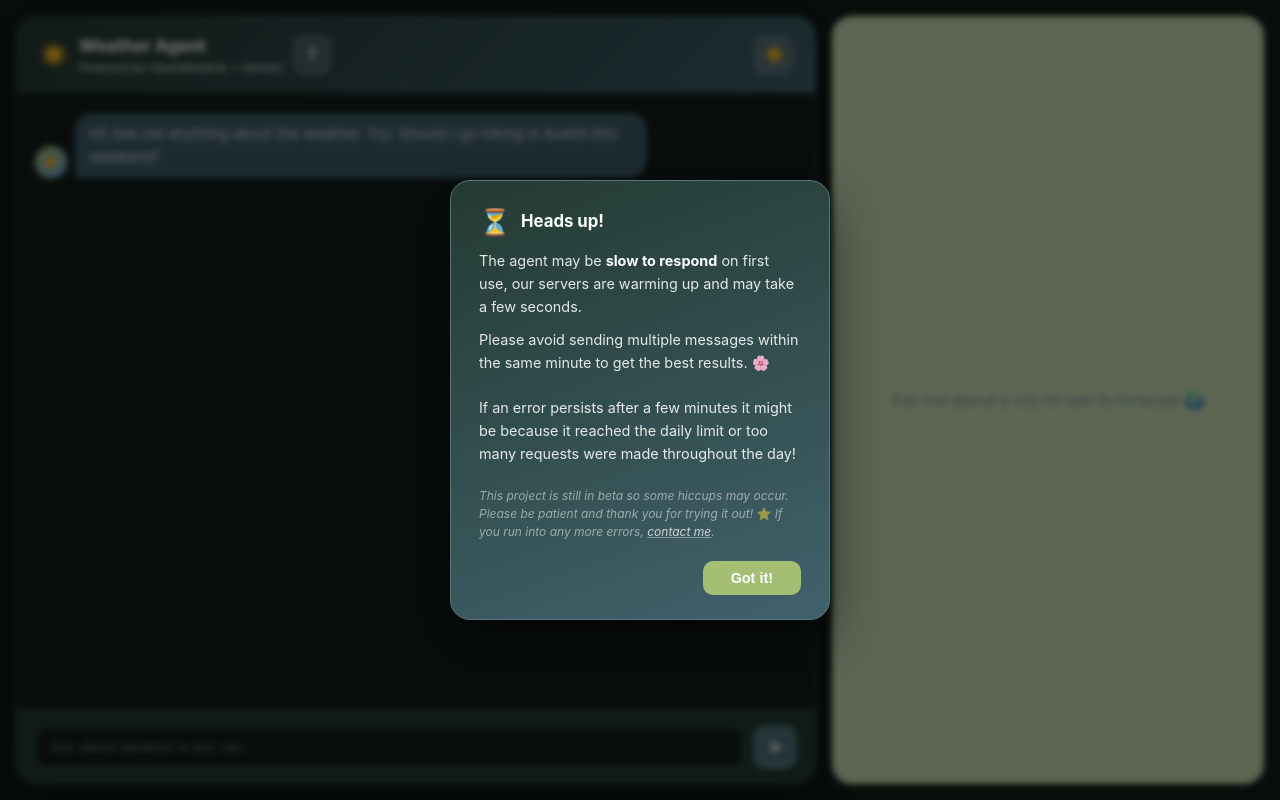
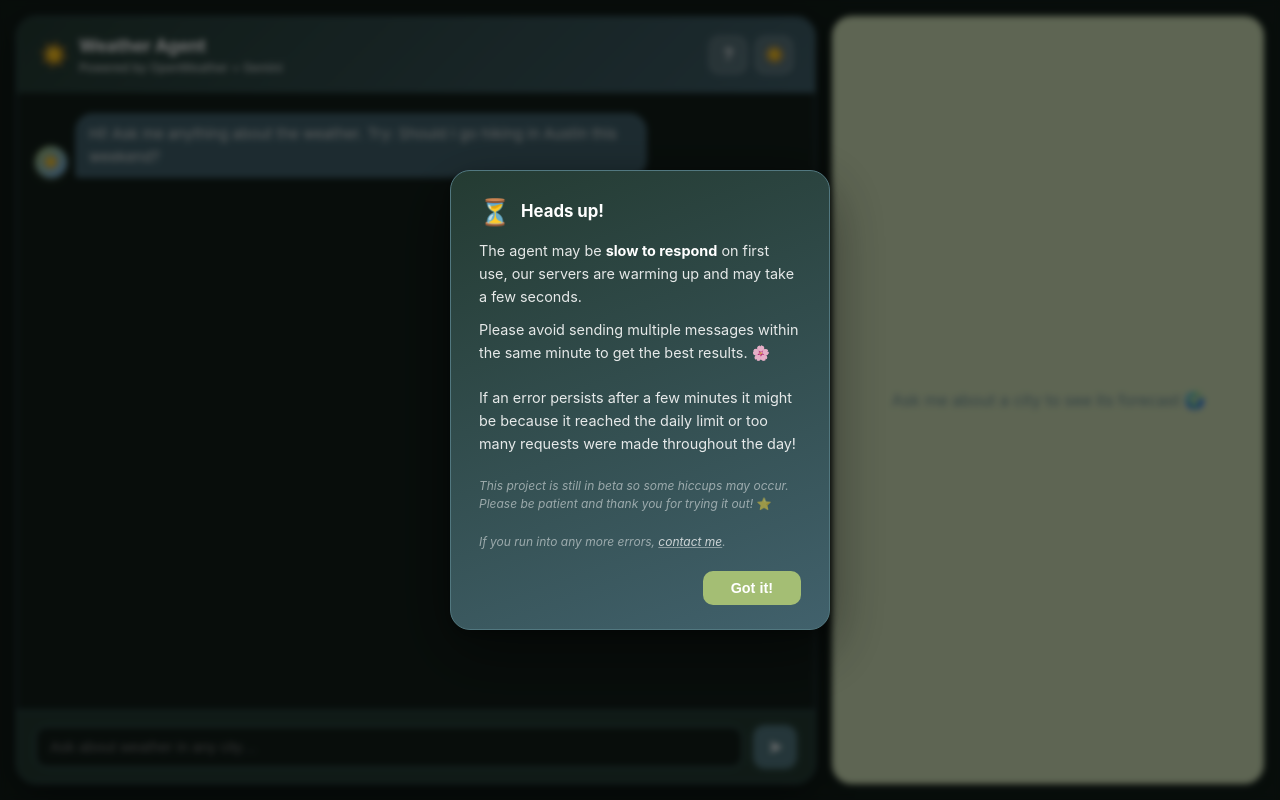
Before and after one commit to coconath0/openweather-agent, a React (Vite) app in the folder frontend/: page / in a window 1280 px wide. Built offline with nearby package versions, Linux system fonts and the light colour scheme.

Commit message:
feat: adjust layout for theme toggle and help button, and update notice modal footer

```diff
--- a/frontend/src/App.jsx
+++ b/frontend/src/App.jsx
@@ -121,7 +121,6 @@ function ThemeToggle({ dark, onToggle }) {
       onClick={onToggle}
       aria-label={dark ? 'Switch to light mode' : 'Switch to dark mode'}
       style={{
-        marginLeft: 'auto',
         background: 'rgba(255,255,255,0.15)',
         border: '1px solid rgba(255,255,255,0.25)',
         borderRadius: 10,
@@ -196,8 +195,10 @@ function NoticeModal({ onClose }) {
 
         {/* Footer note */}
         <p style={{ margin: '0 0 20px', fontSize: '0.75rem', color: 'rgba(255,255,255,0.5)', fontStyle: 'italic' }}>
-          This project is still in beta so some hiccups may occur. Please be patient and thank you for trying it out! ⭐️{' '}
-          If you run into any more errors,{' '}
+          This project is still in beta so some hiccups may occur. Please be patient and thank you for trying it out! ⭐️
+        </p>
+        <p style={{ margin: '0 0 20px', fontSize: '0.75rem', color: 'rgba(255,255,255,0.5)', fontStyle: 'italic' }}>
+          {' '}If you run into any more errors,{' '}
           <a
             href="https://nathalyingol.netlify.app/contact/"
             target="_blank"
@@ -671,8 +672,10 @@ function App() {
               Powered by OpenWeather + Gemini
             </p>
           </div>
-          <HelpButton onClick={() => setShowNotice(true)} />
-          <ThemeToggle dark={dark} onToggle={() => setDark((d) => !d)} />
+          <div style={{ marginLeft: 'auto', display: 'flex', alignItems: 'center', gap: 8 }}>
+            <HelpButton onClick={() => setShowNotice(true)} />
+            <ThemeToggle dark={dark} onToggle={() => setDark((d) => !d)} />
+          </div>
         </header>
 
         {/* ---- messages ---- */}
```
